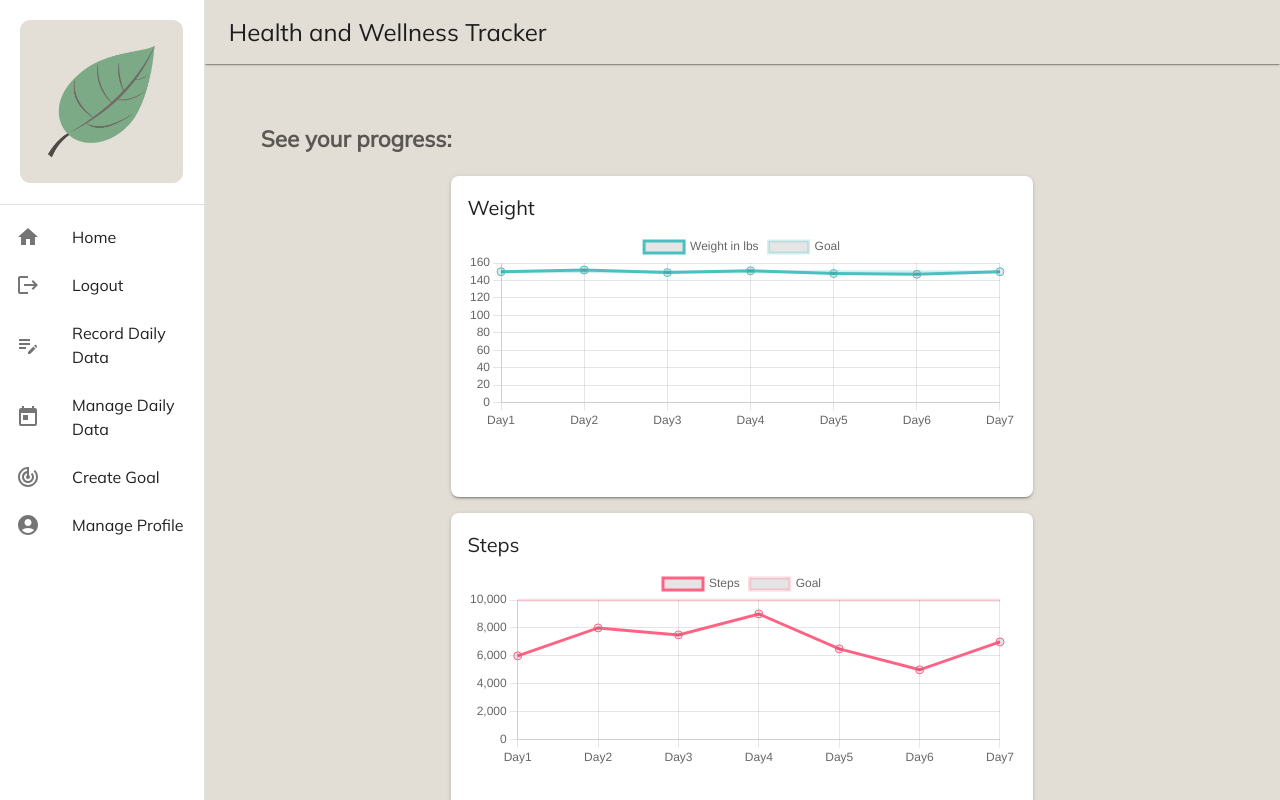
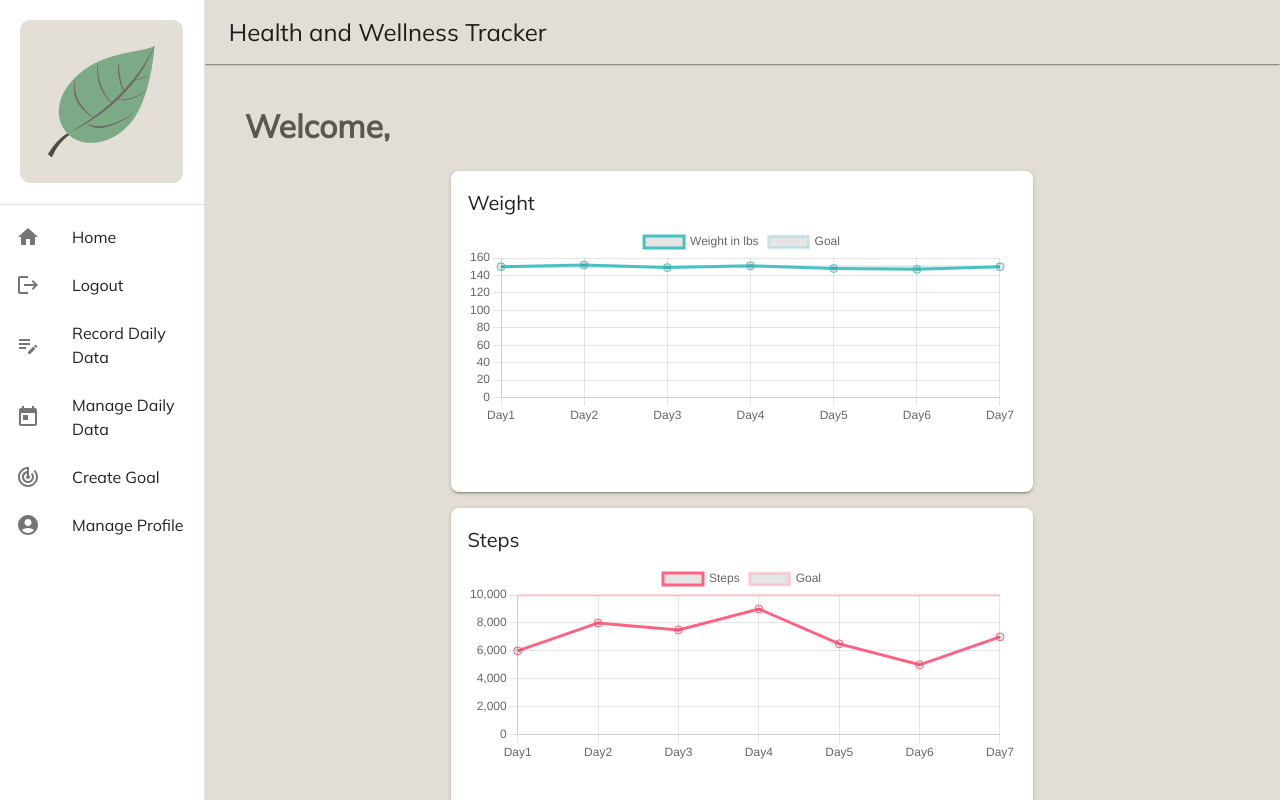
Before and after one commit to totallynotcory/CS763-Project, a React (Create React App) app in the folder code/client/: page / in a window 1280 px wide. Shown: the top 800 px of the page. Built offline with nearby package versions, Linux system fonts and the light colour scheme; no server answers; sample sign-in values are in the browser's storage.

Commit message:
print welcome with personalized name

```diff
--- a/code/client/src/components/CreateGoal.js
+++ b/code/client/src/components/CreateGoal.js
@@ -1,4 +1,4 @@
-import React, { useState, useEffect } from "react"; // Added useEffect import
+import React, { useState, useEffect } from "react";
 import apiClient from "../services/apiClient.js";
 import { validateGoalForm } from "../utils/validateGoalForm.js";
 import { authenticated } from "../utils/authenticate.js";
--- a/code/client/src/components/Home.js
+++ b/code/client/src/components/Home.js
@@ -1,8 +1,10 @@
 import '../App.css';
+import React, { useState, useEffect } from "react"; // Added useEffect import
+import apiClient from "../services/apiClient.js";
 import { Line } from 'react-chartjs-2';
 import { Chart as ChartJS, CategoryScale, LinearScale, PointElement, LineElement, Title, Tooltip, Legend } from 'chart.js';
 import { Typography, Grid2, Box } from "@mui/material";
-import { title, dashboardLineChartContainer } from "./style/styles.js";
+import { bigTitle, dashboardLineChartContainer } from "./style/styles.js";
 import { authenticated } from "../utils/authenticate.js";
 
 // Register the required components for Chart.js
@@ -30,7 +32,33 @@ const ChartBox = ({ title, chartData, chartOptions, dashboardLineChartContainer
 );
 
 function Home() {
-    authenticated();
+    const [userData, setUserData] = useState({
+        name: "",
+        firstName: "",
+      });
+    const [error, setError] = useState(null);
+
+    useEffect(() => {
+    const token = authenticated();
+
+    if (token) {
+        apiClient
+        .get("/api/users/manage-profile", {
+            headers: { Authorization: `Bearer ${token}` },
+        }) // Fetch user profile data from the backend (e.g., /manage-profile)
+        .then((res) => {
+            const { name } = res.data;
+            setUserData({
+                name: name || "",
+                firstName: name.split(" ")[0] || "", // get first name before space or set to empty string
+              });
+        })
+        .catch((err) => {
+            setError("Error fetching profile data. Try refreshing.");
+            console.log(err);
+        });
+    }
+    }, []);
 
     //update these constants with data from database
     const dayLabels = ['Day1', 'Day2', 'Day3', 'Day4', 'Day5', 'Day6', 'Day7']
@@ -153,9 +181,9 @@ function Home() {
     };
 
     return (
-        <Box sx={{ padding: 2 }}>
-            <Typography gutterBottom sx={{ ...title, paddingLeft: 5 }} >
-                See your progress:
+        <Box sx={{ paddingBottom: 2 }}>
+            <Typography sx={{ ...bigTitle, paddingLeft: 5, paddingTop: 2 }} >
+                {userData.firstName ? `Welcome, ${userData.firstName}!` : `Welcome, ${userData.name}`} <br></br>
             </Typography>
             <Grid2 container justifyContent="center" spacing={2}>
                 <ChartBox
--- a/code/client/src/components/style/styles.js
+++ b/code/client/src/components/style/styles.js
@@ -10,7 +10,7 @@ export const box = {
 };
 
 export const title = {
-  marginTop: "4%",
+  marginTop: "2%",
   marginBottom: "2%",
   color: "#5B5753",
   fontSize: "1.4rem",
@@ -220,7 +220,7 @@ export const link = {
 
 // HomePage & ViewUsers
 export const bigTitle = {
-  marginTop: "4%",
+  marginTop: "2%",
   marginBottom: "2%",
   color: "#5B5753",
   fontSize: "2rem",
```
